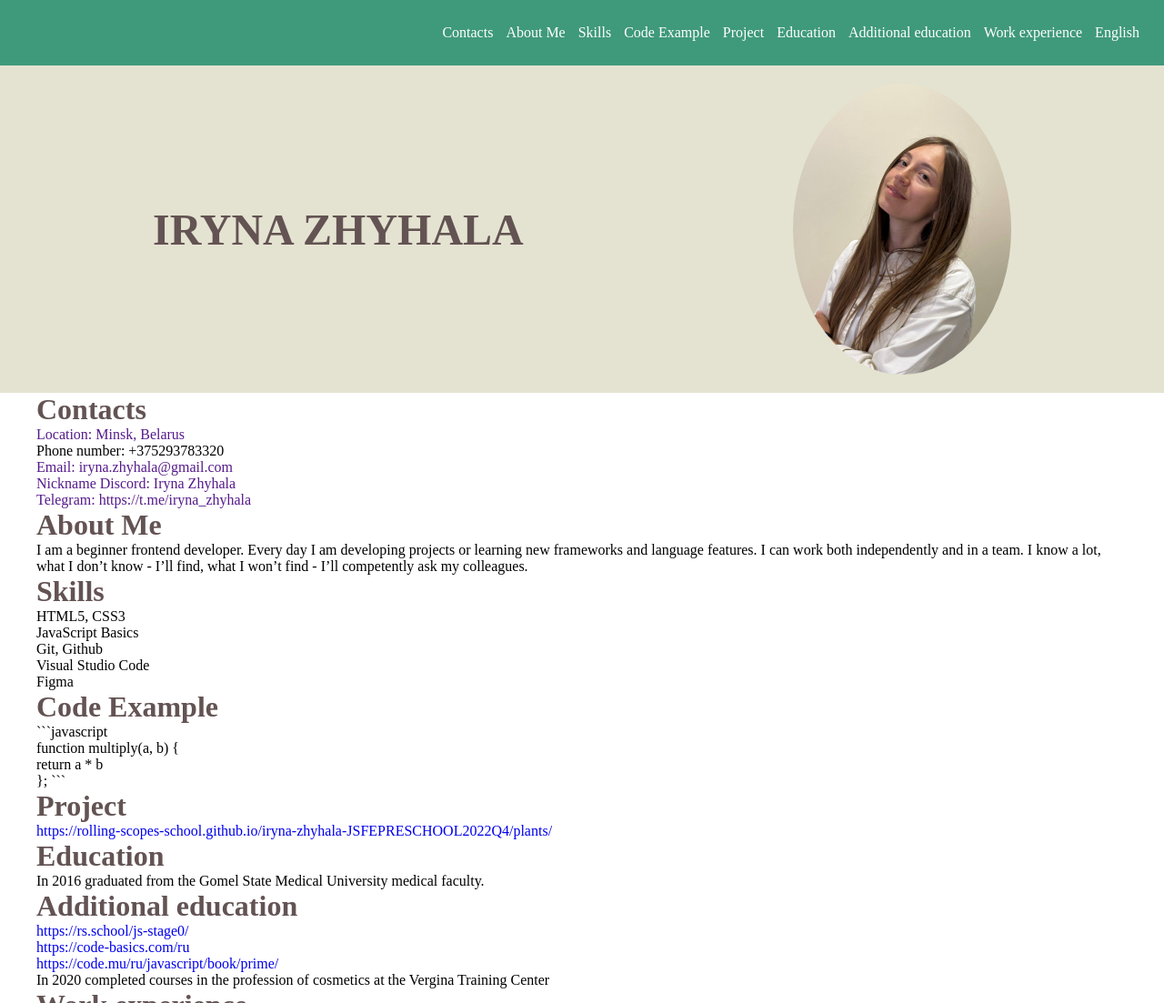
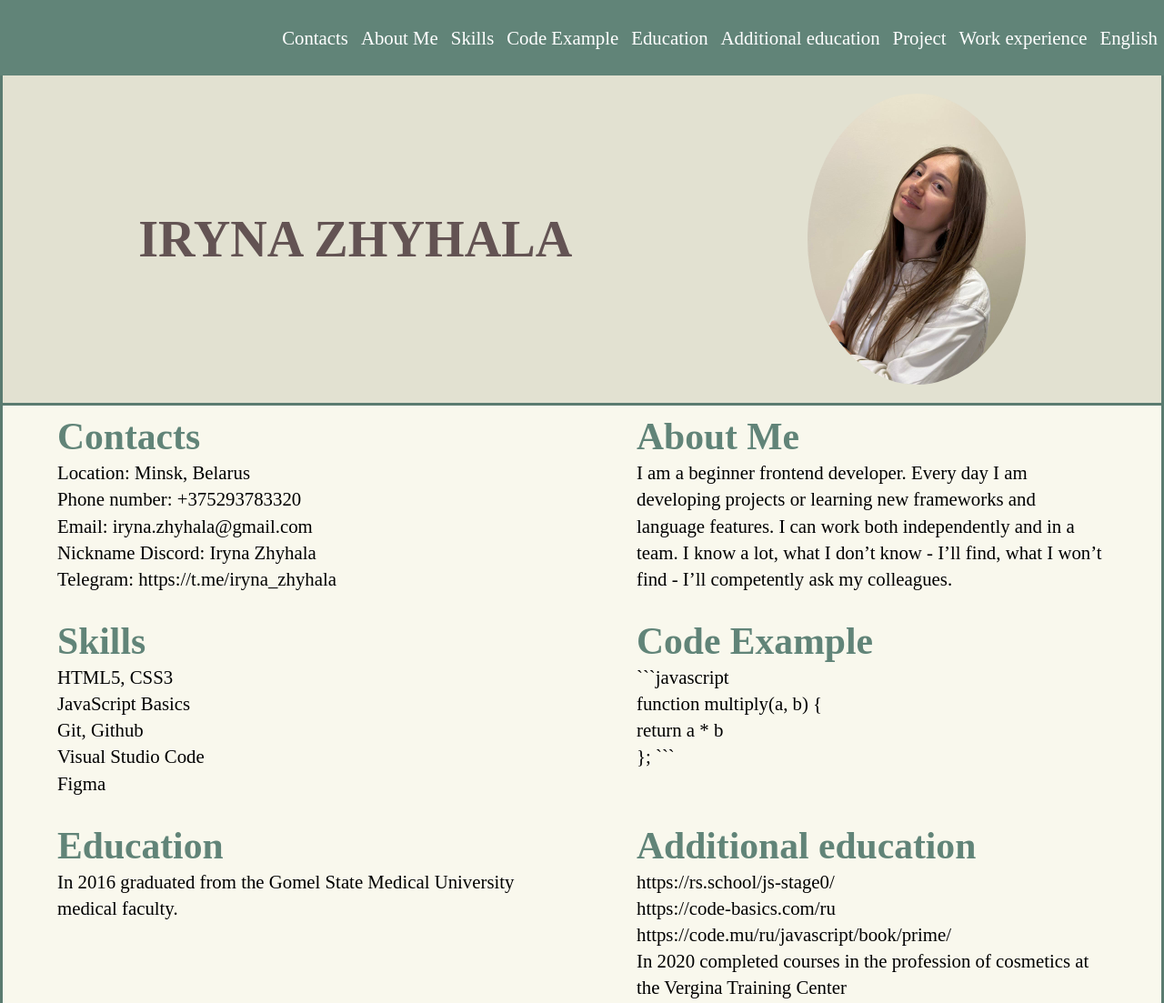
Before and after one commit to iryna-zhyhala/rsschool-cv, a plain HTML site: page index.html in a window 1280 px wide. Shown: the top 1103 px of the page at 91% size. Drawn offline with Linux system fonts and the light colour scheme.

Commit message:
feat: add css, links

````diff
--- a/css/style.css
+++ b/css/style.css
@@ -11,6 +11,7 @@
 
 html{
     box-sizing: border-box;
+    scroll-behavior: smooth;
 }
 
 *{
@@ -21,7 +22,8 @@ html{
 }
 
 body{
-
+    font-size: 1.3em;
+    line-height: 140%;
 }
 
 li{
@@ -30,21 +32,33 @@ li{
 
 a{
     text-decoration: none;
+    color: black;
+}
+
+h1{
+    font-size: 2.7em;
+    color: rgb(99, 83, 83);
+}
+
+h2{
+    font-size: 2em;
+    color: rgb(97, 132, 120);
+    padding-bottom: 10px;
 }
 
 .wrapper{
     max-width: 1440px;
     width: 100%;
     margin: 0 auto;
-    padding: 0 40px;
+    padding: 20px 60px;
 }
 
 .header{
-    background-color: rgb(63, 153, 123);
+    background-color: rgb(97, 132, 120);
 }
 
 .header__wrapper{
-    padding: 20px 20px;
+    padding: 20px 0;
     display: flex;
     justify-content: end;
 }
@@ -62,14 +76,13 @@ a{
 }
 
 .name{
-    background-color: rgb(228, 227, 209);
-}
-
-.name__wrapper{
+    background-color: rgb(226, 225, 209);
     display: flex;
     justify-content: space-around;
     align-items: center;
     padding: 20px;
+    border: rgb(90, 123, 112) solid;
+    border-top: none;
 }
 
 .name__img{
@@ -77,16 +90,25 @@ a{
     border-radius: 50%;
 }
 
-h1{
-    font-size: 3em;
-    color: rgb(99, 83, 83);
+.main{
+    display: grid;
+    grid-template-columns: 1fr 1fr;
+    background-color: rgb(249, 248, 237);
+    border: rgb(90, 123, 112) solid;
+    border-top: none;
 }
 
-h2{
-    font-size: 2em;
-    color: rgb(99, 83, 83);
+.footer{
+    background-color: rgb(97, 132, 120);
 }
 
-.contacts__item{
+.footer__wrapper{
+    display: flex;
+    justify-content: space-between;
+    align-items: center;
+    padding: 20px 90px;
+}
 
+.footer__logo{
+    width: 120px;
 }
--- a/index.html
+++ b/index.html
@@ -14,45 +14,43 @@
         <div class="wrapper header__wrapper">
             <nav class="header__nav">
                 <ul class="header__list">
-                    <li class="header__item"><a href="#" class="header__link">Contacts</a></li>
-                    <li class="header__item"><a href="#" class="header__link">About Me</a></li>
-                    <li class="header__item"><a href="#" class="header__link">Skills</a></li>
-                    <li class="header__item"><a href="#" class="header__link">Code Example</a></li>
-                    <li class="header__item"><a href="#" class="header__link">Project</a></li>
-                    <li class="header__item"><a href="#" class="header__link">Education</a></li>
-                    <li class="header__item"><a href="#" class="header__link">Additional education</a></li>
-                    <li class="header__item"><a href="#" class="header__link">Work experience</a></li>
-                    <li class="header__item"><a href="#" class="header__link">English</a></li>
+                    <li class="header__item"><a href="#contacts" class="header__link">Contacts</a></li>
+                    <li class="header__item"><a href="#about-me" class="header__link">About Me</a></li>
+                    <li class="header__item"><a href="#skills" class="header__link">Skills</a></li>
+                    <li class="header__item"><a href="#code-example" class="header__link">Code Example</a></li>
+                    <li class="header__item"><a href="#education" class="header__link">Education</a></li>
+                    <li class="header__item"><a href="#additional-education" class="header__link">Additional education</a></li>
+                    <li class="header__item"><a href="#project" class="header__link">Project</a></li>
+                    <li class="header__item"><a href="#work" class="header__link">Work experience</a></li>
+                    <li class="header__item"><a href="#english" class="header__link">English</a></li>
                 </ul>
             </nav>
         </div>
+         <div class="name">
+            <h1>IRYNA ZHYHALA</h1>
+            <img src="./img/My photo.jpg" alt="My photo" class="name__img">
+        </div>
     </header>
     <main class="main">
-        <section class="name">
-            <div class="wrapper name__wrapper">
-                <h1>IRYNA ZHYHALA</h1>
-                <img src="./img/My photo.jpg" alt="My photo" class="name__img">
-            </div>
-        </section>
-        <section class="contacts">
+        <section class="contacts" id="contacts">
             <div class="wrapper contacts__wrapper">
                 <h2>Contacts</h2>
                 <ul class="contacts__list">
                     <li class="contacts__item"><a href="" class="contacts__link">Location: Minsk, Belarus</a></li>
-                    <li class="contacts__item">Phone number: +375293783320</li>
-                    <li class="contacts__item"><a href="" class="contacts__link">Email: iryna.zhyhala@gmail.com</a></li>
-                    <li class="contacts__item"><a href="" class="contacts__link">Nickname Discord: Iryna Zhyhala</a></li>
-                    <li class="contacts__item"><a href="" class="contacts__link">Telegram: https://t.me/iryna_zhyhala</a></li>
+                    <li class="contacts__item">Phone number: <a href="tel:+375293783320">+375293783320</a></li>
+                    <li class="contacts__item"><a href="mailto:iryna.zhyhala@gmail.com" class="contacts__link">Email: iryna.zhyhala@gmail.com</a></li>
+                    <li class="contacts__item">Nickname Discord: <a href="https://discord.com/channels/@me" class="contacts__link">Iryna Zhyhala</a></li>
+                    <li class="contacts__item">Telegram: <a href="https://t.me/iryna_zhyhala" class="contacts__link">https://t.me/iryna_zhyhala</a></li>
                 </ul>
             </div>
         </section>
-        <section class="about-me">
+        <section class="about-me" id="about-me">
             <div class="wrapper about-me__wrapper">
                 <h2>About Me</h2>
                 <p class="about-me__text">I am a beginner frontend developer. Every day I am developing projects or learning new frameworks and language features. I can work both independently and in a team. I know a lot, what I don’t know - I’ll find, what I won’t find - I’ll competently ask my colleagues.</p>
             </div>
         </section>
-        <section class="skills">
+        <section class="skills" id="skills">
             <div class="wrapper skills__wrapper">
                 <h2>Skills</h2>
                 <ul class="skills__list">
@@ -63,7 +61,7 @@
                     <li class="skills__item">Figma</li>
                 </ul>
         </section>
-        <section class="code-example">
+        <section class="code-example" id="code-example">
             <div class="wrapper code-example__wrapper">
                 <h2>Code Example</h2>
                 <p>```javascript<br>
@@ -72,17 +70,12 @@
                     };
                     ```</p>
         </section>
-        <section class="project">
-            <div class="wrapper project__wrapper">
-                <h2>Project</h2>
-                <a href="https://rolling-scopes-school.github.io/iryna-zhyhala-JSFEPRESCHOOL2022Q4/plants/" class="project__link">https://rolling-scopes-school.github.io/iryna-zhyhala-JSFEPRESCHOOL2022Q4/plants/</a>
-        </section>
-        <section class="education">
+        <section class="education" id="education">
             <div class="wrapper education__wrapper">
                 <h2>Education</h2>
                 <p>In 2016 graduated from the Gomel State Medical University medical faculty.</p>
         </section>
-        <section class="additional-education">
+        <section class="additional-education" id="additional-education">
             <div class="wrapper additional-education__wrapper">
                 <h2>Additional education</h2>
                 <ul class="additional-education__list">
@@ -92,20 +85,30 @@
                     <li class="additional-education__item">In 2020 completed courses in the profession of cosmetics at the Vergina Training Center</li>
                 </ul>
         </section>
-        <section class="work">
+        <section class="project" id="project">
+            <div class="wrapper project__wrapper">
+                <h2>Project</h2>
+                <a href="https://rolling-scopes-school.github.io/iryna-zhyhala-JSFEPRESCHOOL2022Q4/plants/" class="project__link">https://rolling-scopes-school.github.io/iryna-zhyhala-JSFEPRESCHOOL2022Q4/plants/</a>
+        </section>
+        <section class="work" id="work">
             <div class="wrapper work__wrapper">
                 <h2>Work experience</h2>
                 <p>Since 2016 currently working at the 27 City polyclinic of Minsk as a general practitioner</p>
         </section>
-        <section class="english">
+        <section class="english" id="english">
             <div class="wrapper english__wrapper">
                 <h2>English</h2>
                 <p>A1-A2(Elementary)</p>
         </section>
     </main>
-    <footer class="footer">
-        <div class="wrapper work__wrapper">
-
+    <footer class="footer" id="footer">
+        <div class="wrapper footer__wrapper">
+            <b class="footer__text">2023
+                <a href="https://github.com/iryna-zhyhala">iryna-zhyhala</a>
+            </b>
+            <a href="https://rs.school/js/">
+                <img src="./img/rs_school_js.svg" alt="logo" class="footer__logo">
+            </a>
         </div>
     </footer>
 </body>
````
Also changed, not shown: img/rs_school_js.svg (added).
